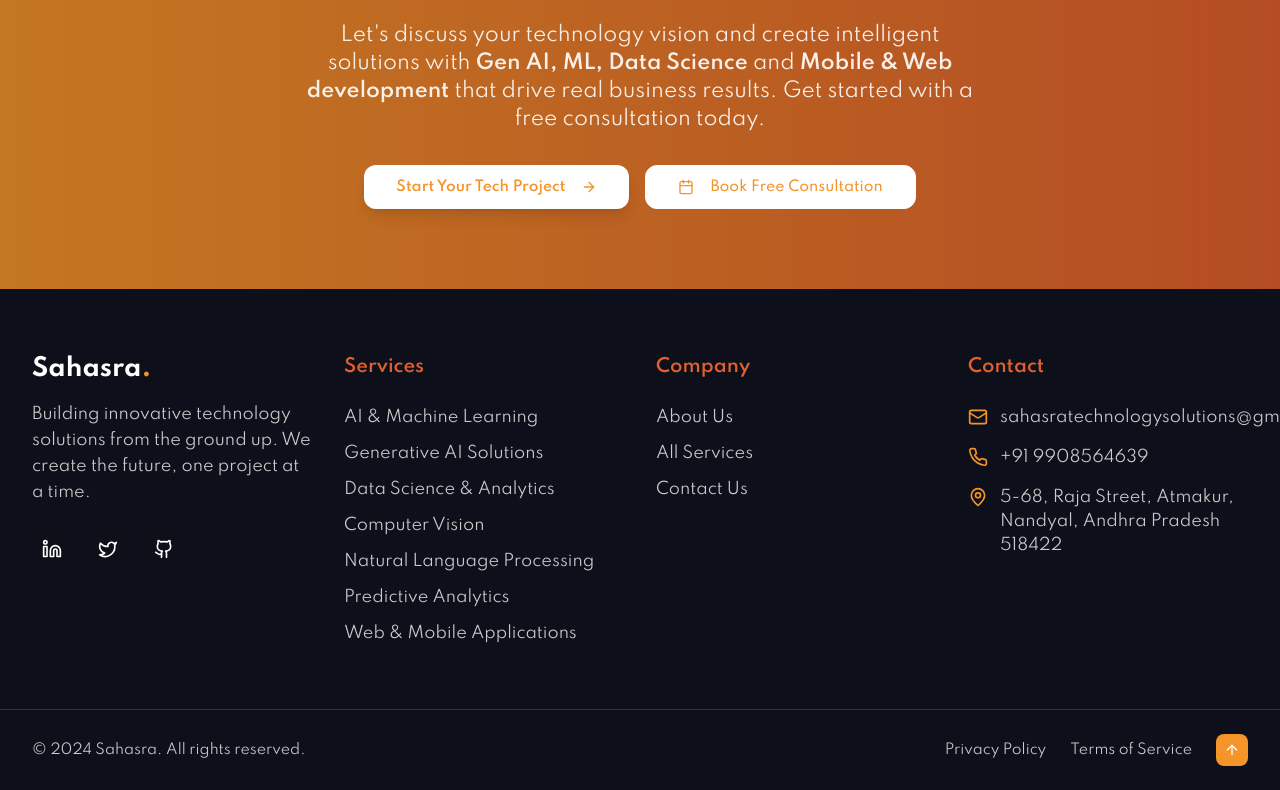
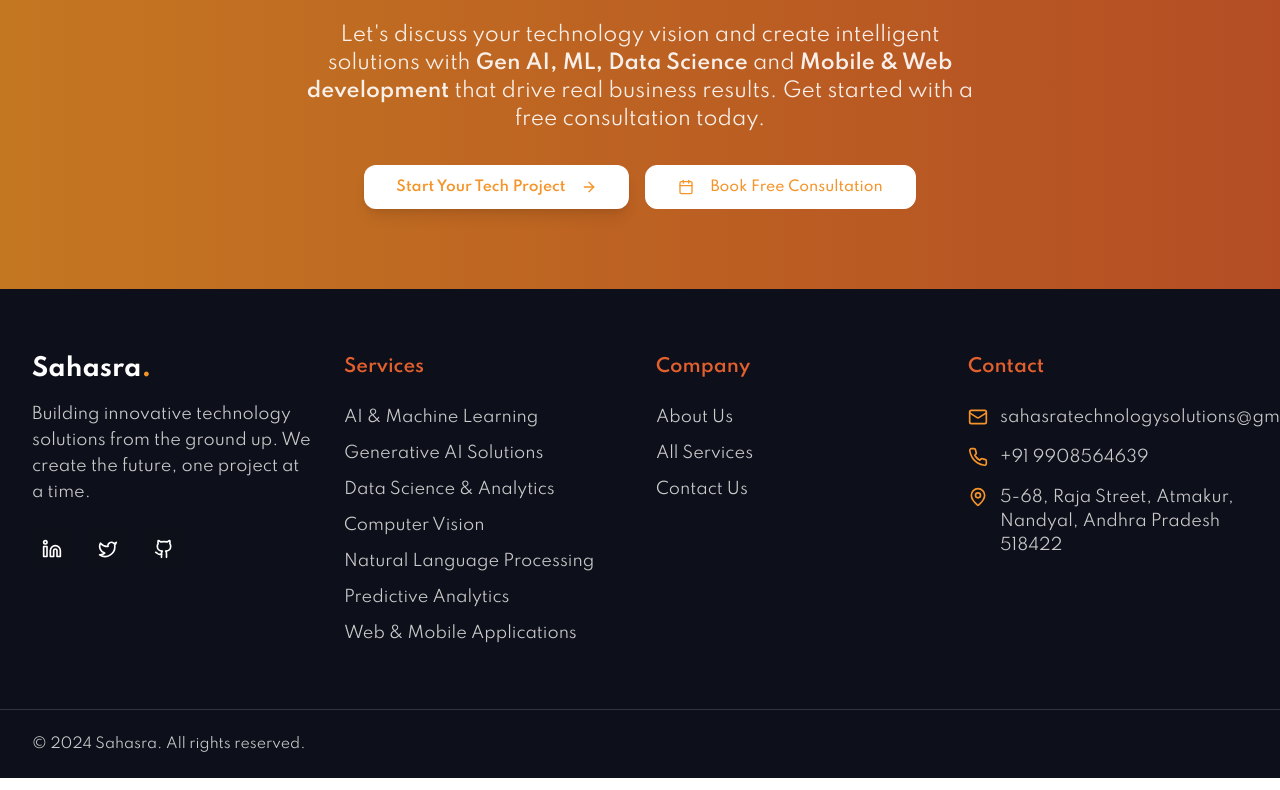
Before and after one commit to sahasra-technologies/sahasra-landing, a React (Vite) app: page / in a window 1280 px wide. Shown: the part 4996-5786 px from the top of the page. Built offline with nearby package versions, Linux system fonts and the light colour scheme; the HTML template or start-up script is replaced by a standard one.

Commit message:
Updated code

```diff
--- a/src/App.tsx
+++ b/src/App.tsx
@@ -8,7 +8,6 @@
 import About from "./pages/About";
 import Contact from "./pages/Contact";
 import GetInTouch from "./pages/GetInTouch";
-// import PrivacyPolicy from "./pages/privacypolicy";
 import NotFound from "./pages/NotFound";
 
 const queryClient = new QueryClient();
@@ -25,7 +24,6 @@
           <Route path="/about" element={<About />} />
           <Route path="/contact" element={<Contact />} />
           <Route path="/getintouch" element={<GetInTouch />} />
-          {/* <Route path="/privacy-policy" element={<PrivacyPolicy />} /> */}
           {/* ADD ALL CUSTOM ROUTES ABOVE THE CATCH-ALL "*" ROUTE */}
           <Route path="*" element={<NotFound />} />
         </Routes>
--- a/src/components/Footer.tsx
+++ b/src/components/Footer.tsx
@@ -178,7 +178,7 @@
               © 2024 Sahasra. All rights reserved.
             </p>
 
-            <div className="flex items-center space-x-6 mt-4 md:mt-0">
+            {/* <div className="flex items-center space-x-6 mt-4 md:mt-0">
               <a
                 href="#"
                 className="text-neutral-text-gray hover:text-white text-sm transition-colors duration-200"
@@ -197,7 +197,7 @@
               >
                 <ArrowUp className="w-4 h-4" />
               </button>
-            </div>
+            </div> */}
           </div>
         </div>
       </div>
```
Also changed, not shown: 2 other files (tests, documents, lock files or other folders).
